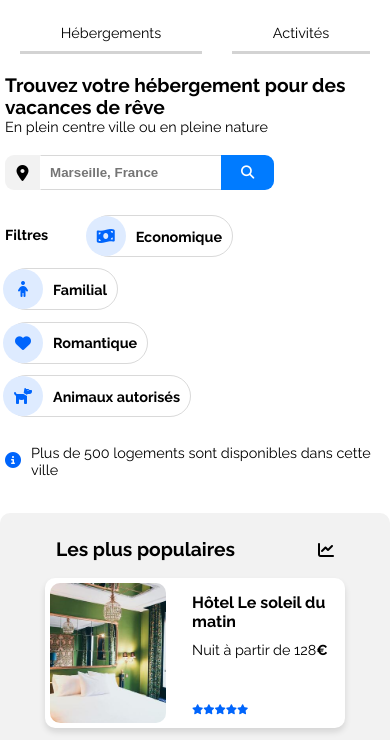
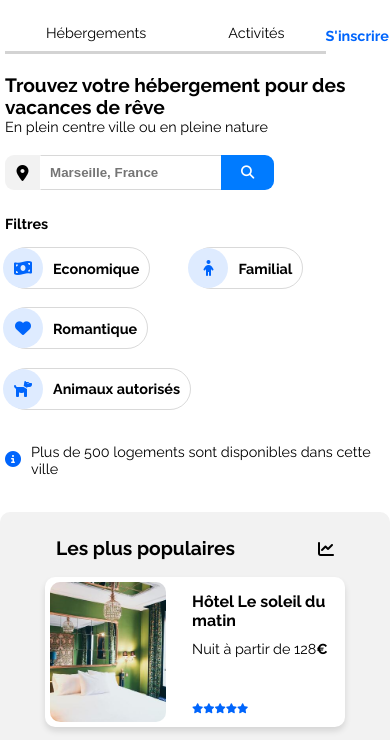
Before and after one commit to Cjoo13/Cjoo13.github.io, a plain HTML site: page index.html in a window 390 px wide. Shown: the part 76-816 px from the top of the page. Drawn offline with Linux system fonts and the light colour scheme.

Commit message:
desktop ok, problème avec la nav du titre principal

```diff
--- a/index.html
+++ b/index.html
@@ -18,19 +18,21 @@
     			<div id="titre_principal">
     				<div id="logo">
     					<img src="images/logo/Reservia.svg" alt="Logo de Reservia" />
-                        <ul>
+                        <!--<ul>
                             <li id="filtre_blue_mobile"><a href="#">S'inscrire</a></li>
-                        </ul>
+                        </ul>-->
     				</div>
-    				<div id="navigation">
+    				<!--<div id="navigation">-->
 						<nav>
 							<ul>
 								<li id="filtre_blue"><a href="#">S'inscrire</a></li>
-								<li class="filtre_n"><a href="#hebergements">Hébergements</a></li>
-								<li class="filtre_n"><a href="#activites">Activités</a></li>
+								<div id="blbl">
+									<li class="filtre_n"><a href="#hebergements">Hébergements</a></li>
+									<li class="filtre_n"><a href="#activites">Activités</a></li>
+								</div>
 							</ul>
 						</nav>
-					</div>
+					<!--</div>-->
     			</div>
     			<div id="barre_recherche_texte">
     				<h2>Trouvez votre hébergement pour des vacances de rêve</h2>
@@ -52,13 +54,13 @@
     				<div id="filtres">
     					<p>Filtres</p>
     				</div>
-    				<div id="cartouche_eco">
+    				<div class="cartouche">
     					<div class="cercle">
     						<i class="fas fa-money-bill-wave"></i>
     					</div>
     					<p>Economique</p>
     				</div>
-    				<div id="cartouchef">
+    				<div class="cartouche">
     					<div class="cercle">
     						<i class="fas fa-child"></i>
     					</div>
--- a/style.css
+++ b/style.css
@@ -89,6 +89,11 @@ ul li
 	padding-top: 30px;
 }
 
+#blbl
+{
+	display: flex;
+}
+
 #barre_recherche_texte
 {
 	margin-bottom: 15px;
@@ -98,17 +103,6 @@ ul li
 {
 	display: flex;
 	align-items: center;
-}
-
-#logo ul
-{
-	display: none;
-}
-
-#filtre_normal
-{
-	display: flex;
-
 }
 
 .filtre_n:hover
@@ -170,6 +164,7 @@ ul li
 	padding-right: 0;
 	border: 1px solid #8080804d;
 	border-left-color: white;
+	margin: 0;
 }
 
 #search_but
@@ -181,6 +176,7 @@ ul li
     border-top-right-radius: 9px;
     border-bottom-right-radius: 9px;
 	border-style: none;
+	margin: 0;
 }
 
 #search_but i
@@ -192,60 +188,9 @@ ul li
 {
 	font-weight: bold;
 	display: flex;
-	justify-content: space-between;
-	width: 60%;
 	padding: 15px;
 	padding-left: 0;
-}
-
-#cartouchef
-{
-	display: flex;
-	align-items: center;
-	border: 1px solid #8080804d;
-	border-radius: 30px;
-	cursor: pointer;
-}
-
-#cartouchef p:hover
-{
-	color: #0065FC;
-}
-
-#cartouchef:hover
-{
-	transform: scale(1.02);
-}
-
-#cartouchef p
-{
-	margin-left: 5px;
-	padding-right: 10px;
-}
-
-#cartouche_eco
-{
-	display: flex;
-	align-items: center;
-	border: 1px solid #8080804d;
-	border-radius: 30px;
-	cursor: pointer;
-}
-
-#cartouche_eco p:hover
-{
-	color: #0065FC;
-}
-
-#cartouche_eco:hover
-{
-	transform: scale(1.02);
-}
-
-#cartouche_eco p
-{
-	margin-left: 5px;
-	padding-right: 10px;
+	flex-wrap: wrap;
 }
 
 .cartouche
@@ -255,6 +200,7 @@ ul li
 	border: 1px solid #8080804d;
 	border-radius: 30px;
 	cursor: pointer;
+	margin-right: 40px;
 }
 
 .cartouche:hover
@@ -273,9 +219,10 @@ ul li
 	padding-right: 10px;
 }
 
-#filtre
+#filtres
 {
 	margin-left: 0;
+	margin-right: 40px;
 }
 
 .cercle
@@ -696,13 +643,6 @@ footer nav ul
 	#filtre_blue
 	{
 		margin: 0;
-		display: none;
-	}
-
-	#filtre_blue_mobile a
-	{
-		color: blue;
-		font-weight: bold;
 	}
 
 	.filtre_n
@@ -721,14 +661,10 @@ footer nav ul
 
 	}
 
-	#filtres_all
-	{
-		flex-wrap: wrap;
-	}
-
 	#filtres
 	{
 		padding-bottom: 15px;
+		width: 100%;
 	}
 
 	.cartouche
```
